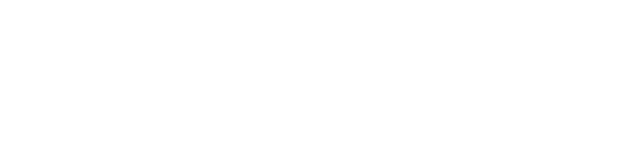
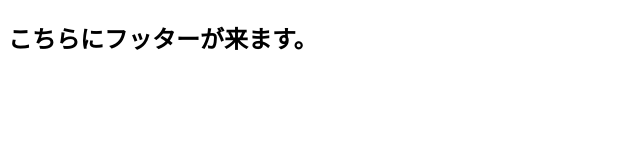
Before and after one commit to keikatakagi/2nd-test, a plain HTML site: page index.html in a window 1280 px wide. Shown: the whole page, without its empty margins (0-640 px from the left). Drawn offline with Linux system fonts and the light colour scheme.

Commit message:
フッターがで出来上がりました。

```diff
--- a/index.html
+++ b/index.html
@@ -6,6 +6,6 @@
   <title>Document</title>
 </head>
 <body>
-
+  <footer><h2>こちらにフッターが来ます。</h2></footer>
 </body>
 </html>
```
